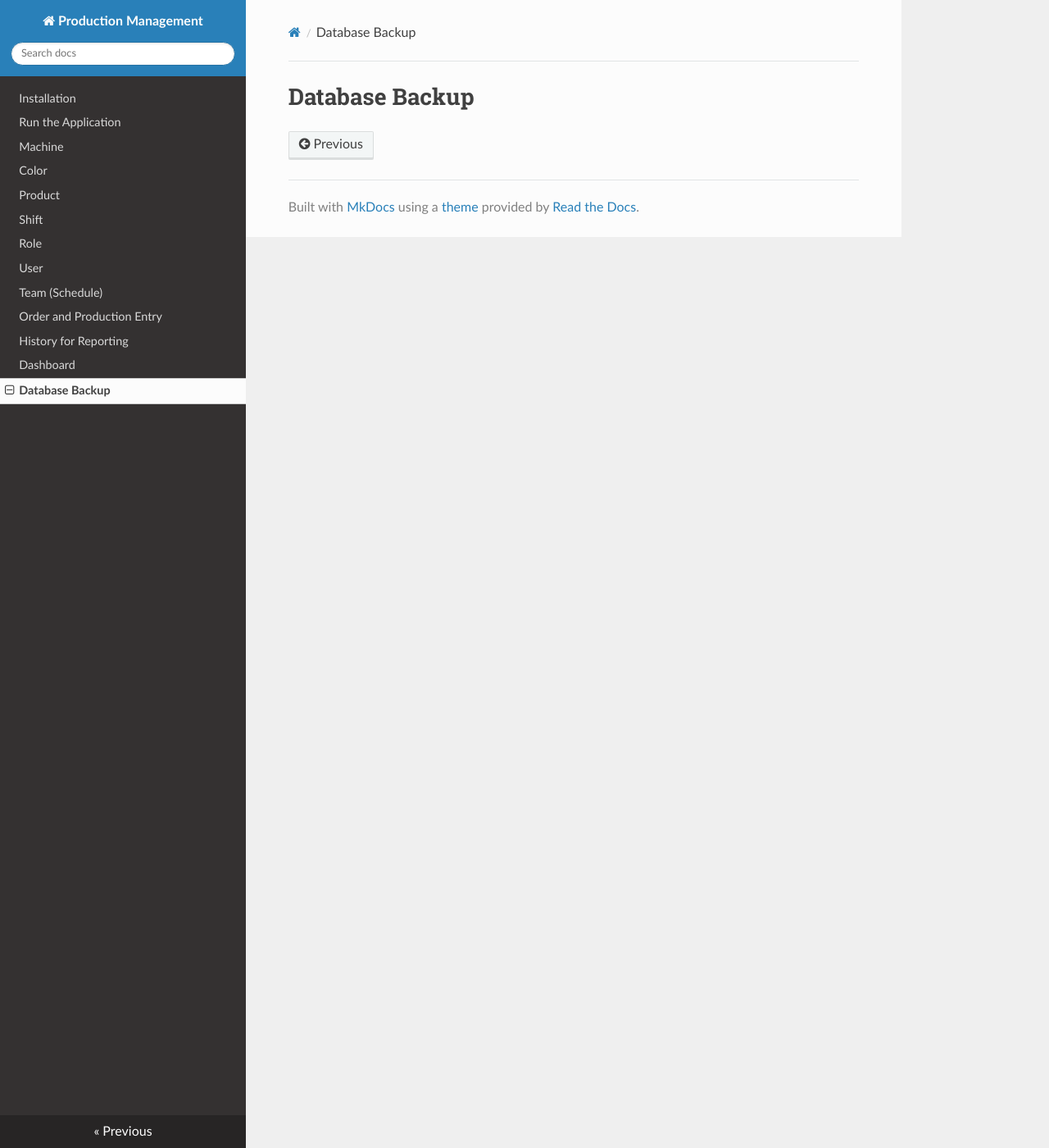
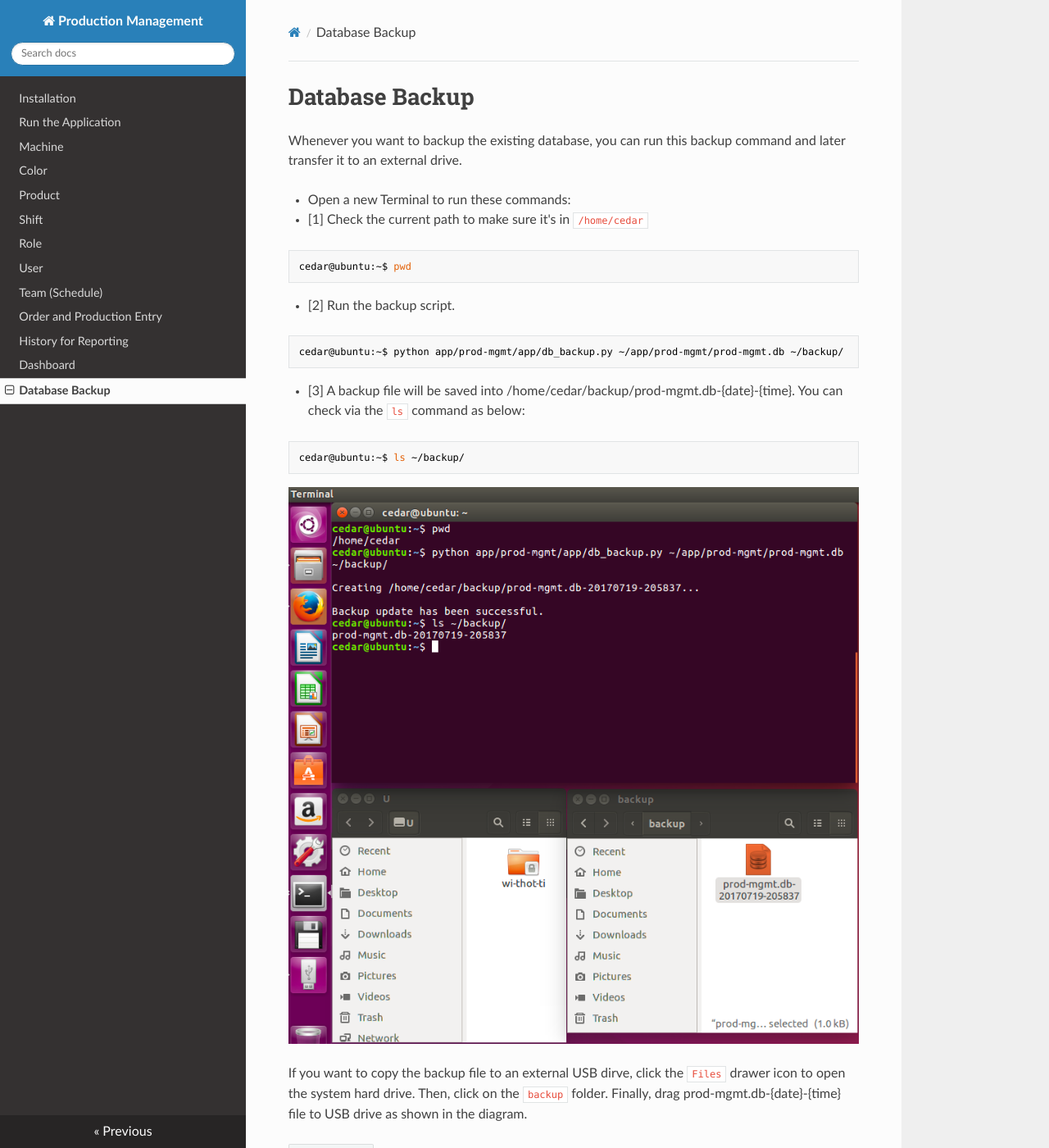
Before and after one commit to sithu/cedar-doc, an MkDocs documentation site: the page built from docs/db.md, in a window 1280 px wide and 1400 px high. Shown: the whole window at 82% size. Built offline with MkDocs 1.6.1, drawn with Linux system fonts in a browser that asks for light colours; nearby versions of some CDN libraries; old or Windows-style settings are respelled for this version of MkDocs.

Commit message:
complete doc

````diff
--- a/docs/db.md
+++ b/docs/db.md
@@ -1 +1,27 @@
 # Database Backup
+
+Whenever you want to backup the existing database, you can run this backup command and later transfer it to an external drive.
+
+* Open a new Terminal to run these commands:
+
+* [1] Check the current path to make sure it's in `/home/cedar`
+
+```sh
+cedar@ubuntu:~$ pwd
+```
+
+* [2] Run the backup script.
+
+```sh
+cedar@ubuntu:~$ python app/prod-mgmt/app/db_backup.py ~/app/prod-mgmt/prod-mgmt.db ~/backup/
+```
+
+* [3] A backup file will be saved into /home/cedar/backup/prod-mgmt.db-{date}-{time}. You can check via the `ls` command as below:
+
+```sh
+cedar@ubuntu:~$ ls ~/backup/
+```
+
+![](img/db-backup.png)
+
+If you want to copy the backup file to an external USB dirve, click the `Files` drawer icon to open the system hard drive. Then, click on the `backup` folder. Finally, drag prod-mgmt.db-{date}-{time} file to USB drive as shown in the diagram.
````
Also changed, not shown: docs/history.md (+21 -1 lines), docs/img/completed-order.png (added), docs/img/db-backup.png (added), site/db/index.html, site/history/index.html, site/img/completed-order.png (added), site/img/db-backup.png (added), site/index.html, site/mkdocs/search_index.json.
